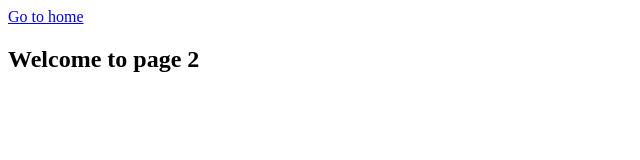
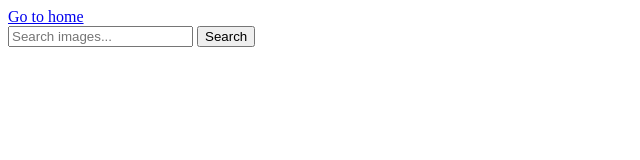
Before and after one commit to Irinaaissa/goit-js-hw-11, a plain HTML site: page page-2.html in a window 1280 px wide. Shown: the whole page, without its empty margins (0-640 px from the left). Drawn offline with Linux system fonts and the light colour scheme.

Commit message:
Deploying to gh-pages from @ Irinaaissa/goit-js-hw-11@42555950ddb0eb7ca13f9e2721324d9cb8f144ba 🚀

```diff
--- a/page-2.html
+++ b/page-2.html
@@ -9,7 +9,17 @@
   <body>
     <section>
       <a href="./index.html">Go to home</a>
-      <h1>Welcome to page 2</h1>
+
     </section>
+    <form id="search-form">
+      <input type="text" id="search-input"  placeholder="Search images...">
+      <button type="submit">Search</button>
+  </form>
+
+  <div id="gallery" class="gallery">
+
+
+  </div>
+
   </body>
 </html>
```
